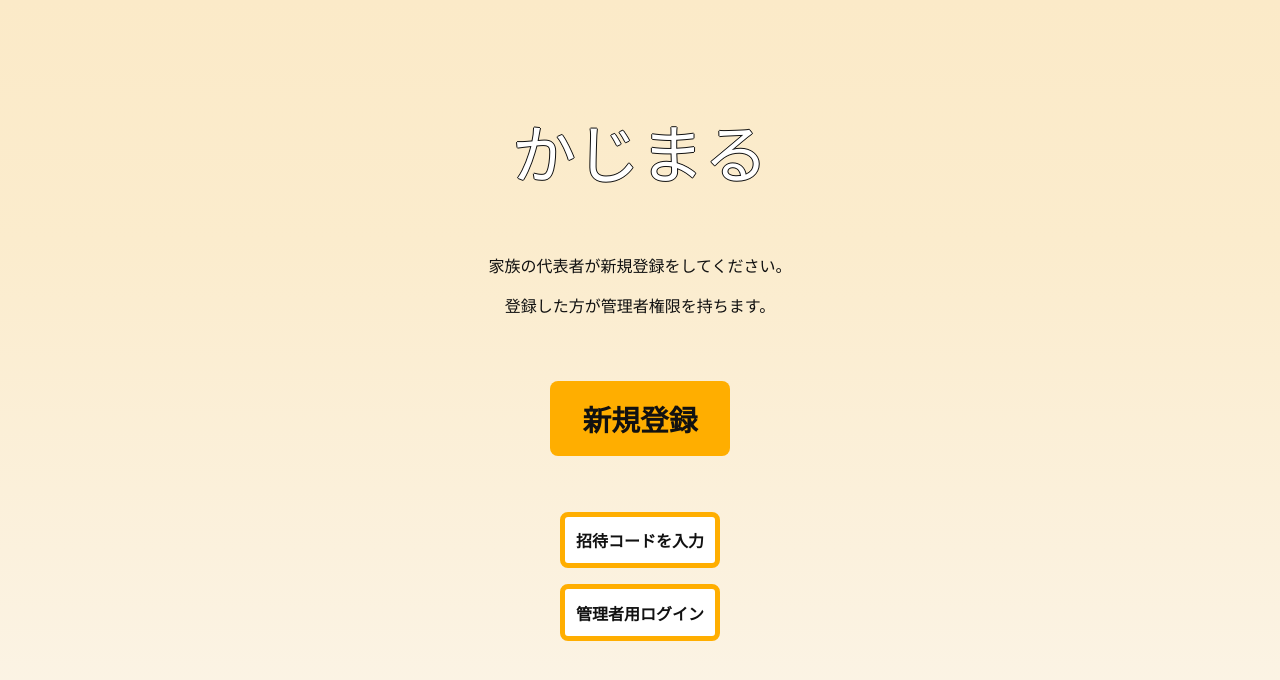
After one commit to autumn-Hackathon-2025-F-Team/kajimaru-app, a Django app: page /index/ in a window 1280 px wide. The commit adds this page. Shown: the top 680 px of the page. Run offline with Django 5.2, Linux system fonts and the light colour scheme.

Commit message:
ログイン前までのhtmlを修正

```diff
--- a/src/apps/user/urls.py
+++ b/src/apps/user/urls.py
@@ -3,6 +3,8 @@ from . import views
 from django.views.generic import TemplateView
 
 urlpatterns = [
+    # テスト用index
+    path('index/', views.index, name='index'),
     # 管理者サインアップ/ログイン
     path('signup/', views.signup, name='signup'),
     path('login/', views.admin_login, name='admin_login'),
--- a/src/apps/user/views.py
+++ b/src/apps/user/views.py
@@ -20,6 +20,9 @@ LS = 'profile_last_seen'
 
 def _gen_household_name(email: str) -> str:
     return f"household-{email.split('@')[0]}-{get_random_string(6)}"
+
+def index(request):
+    return render(request, 'user/index.html')
 
 def signup(request):
     if request.method == 'POST':
--- a/src/static/css/components/button.css
+++ b/src/static/css/components/button.css
@@ -9,7 +9,9 @@ button {
 .btn-primary {
     background-color: var(--btn-primary);
     color: var(--text);
-    margin-top: 3rem;
+    margin-top: 2rem;
+    padding-left: 2.7rem;
+    padding-right: 2.7rem;
 }
 
 .btn-secondary {
@@ -17,11 +19,12 @@ button {
     color: var(--text);
     border: 5px solid var(--btn-secondary-solid);
     padding: 5px 15px;
+    border-radius: 8px;
 }
 
 .btn-danger {
     background-color: var(--btn-bg-danger);
     color: var(--text);
     border: 5px solid var(--btn-danger-solid);
-    padding: 5px 15px;
+    padding: 5px 22px;
 }
--- /dev/null
+++ b/src/static/css/user/index.css
@@ -0,0 +1,48 @@
+/* index.html */
+
+.page-title {
+  font-size: 4rem;
+  text-align: center;
+  color: var(--text-sub);
+  text-shadow:
+    var(--text) 1px 0px 0px,
+    var(--text) 0px 1px 0px,
+    var(--text) -1px 0px 0px,
+    var(--text) 0px -1px 0px;
+}
+
+.index_text {
+  text-align: center;
+  margin-top: 4rem;
+}
+
+.index_button {
+  display: flex;
+  flex-direction: column;
+  align-items: center;
+  margin-top: 2rem;
+}
+
+.big_btn {
+  font-size: 1.8rem;
+  padding: 1rem 2rem;
+  margin-bottom: 3.5rem;
+  border-radius: 8px;
+  font-weight: bold;
+  text-decoration: none;
+}
+
+.second_big_btn {
+  padding: 0.7rem;
+  margin-bottom: 1rem;
+  border-radius: 8px;
+  font-weight: bold;
+  text-decoration: none;
+}
+
+.third_big_btn {
+  padding: 0.7rem;
+  border-radius: 8px;
+  font-weight: bold;
+  text-decoration: none;
+}
--- a/src/static/css/user/user.css
+++ b/src/static/css/user/user.css
@@ -18,13 +18,23 @@ form label {
 }
 
 .link_set {
+    display: flex;
+    flex-direction: column;
+    align-items: center;
     text-align: center;
-    margin-top: 3rem;
+    margin-top: 2rem;
+    gap: 0.5rem;
 }
 
 .link_set a {
     text-decoration: none;
 }
+
+.alert_message {
+  text-align: center;
+}
+
+/* invite_result.html */
 
 .invite_code {
   text-align: center;
@@ -43,16 +53,22 @@ form label {
   text-align: center;
 }
 
+/* member_delete_confirm.html */
+
 .delete_text {
   text-align: center;
   margin-top: 3rem;
 }
+
+/* code_input.html */
 
 .participation_code {
   text-align: center;
   margin-bottom: -0.5rem;
   margin-top: 1rem;
 }
+
+/* family_select.html */
 
 .profile_card {
   background-color: var(--bg-surface);
@@ -71,7 +87,21 @@ form label {
   margin-right: 1rem;
 }
 
+
+/* profile_enter.html */
+
 .pin_target {
   text-align: center;
   margin-top: 1rem;
 }
+
+/* login_error.html */
+
+.unlock_time {
+  text-align: center;
+  margin-top: 3rem;
+  margin-left: 3rem;
+  margin-right: 3rem;
+  background-color: var(--bg-surface);
+  font-size: 2rem;
+}
--- /dev/null
+++ b/src/templates/user/index.html
@@ -0,0 +1,30 @@
+{% extends 'base.html' %}
+{% load static %}
+
+{% block title %}かじまる{% endblock %}
+
+{% block css %}
+  <link rel="stylesheet" href="{% static 'css/components/button.css' %}">
+  <link rel="stylesheet" href="{% static 'css/components/form.css' %}">
+  <link rel="stylesheet" href="{% static 'css/user/user.css' %}">
+  <link rel="stylesheet" href="{% static 'css/user/index.css' %}">
+{% endblock %}
+
+{% block header %}
+{% endblock %}
+
+{% block page_title %}かじまる{% endblock %}
+{% block content %}
+<div class="index_text">
+    <p>家族の代表者が新規登録をしてください。</p>
+    <p>登録した方が管理者権限を持ちます。</p>
+</div>
+<div class="index_button">
+    <a href="/signup/" class="btn-primary big_btn">新規登録</a>
+    <a href="/welcome/" class="btn-secondary second_big_btn">招待コードを入力</a>
+    <a href="/login/" class="btn-secondary third_big_btn">管理者用ログイン</a>
+</div>
+{% endblock %}
+
+{% block footer %}
+{% endblock %}
--- a/src/templates/user/invite_result.html
+++ b/src/templates/user/invite_result.html
@@ -5,19 +5,18 @@
 
 {% block css %}
   <link rel="stylesheet" href="{% static 'css/components/button.css' %}">
-  <link rel="stylesheet" href="{% static 'css/components/form.css' %}">
   <link rel="stylesheet" href="{% static 'css/user/user.css' %}">
 {% endblock %}
 
 {% block header %}
 {% endblock %}
 
+{% block page_title %}こちらが招待コードです{% endblock %}
 {% block content %}
-  <h1>招待コード</h1>
   <p class="invite_code" style="font-size:2rem;letter-spacing:.2rem"><strong>{{ code }}</strong></p>
   <p class="expiration_date">有効期限：{{ expires_at }}</p>
   <p class="caution_text">※ 1回のみ有効。5分以内に入力してください。</p>
   <p class="link_set">
-    <a href="/profiles/">プロフィール一覧へ</a>
+    <a href="/profiles/" class="btn-secondary">プロフィール一覧へ</a>
   </p>
 {% endblock %}
--- a/src/templates/user/member_delete_confirm.html
+++ b/src/templates/user/member_delete_confirm.html
@@ -12,14 +12,14 @@
 {% block header %}
 {% endblock %}
 
+{% block page_title %}プロフィール削除{% endblock %}
 {% block content %}
-<h1>プロフィール削除</h1>
 <p class="delete_text">「{{ member.display_name }}」を削除します。よろしいですか？</p>
 <form method="post">{% csrf_token %}
 <button class="btn-danger">削除する</button>
 </form>
 <p class="link_set">
-    <a href="/profiles/">キャンセル</a>
+    <a href="/profiles/" class="btn-secondary">キャンセル</a>
 </p>
 {% endblock %}
 
--- a/src/templates/user/profiles.html
+++ b/src/templates/user/profiles.html
@@ -12,14 +12,14 @@
 {% block header %}
 {% endblock %}
 
+{% block page_title %}プロフィール入室{% endblock %}
 {% block content %}
-<h1>プロフィール入室</h1>
 <p>対象: <strong>{{ member.display_name }}</strong></p>
   <form method="post">{% csrf_token %}
     {{ form.as_p }}
     <button class="btn-primary" type="submit">入室する</button>
   </form>
-  {% for m in messages %}<p style="color:red">{{ m }}</p>{% endfor %}
+  {% for m in messages %}<p class="alert_message" style="color:red">{{ m }}</p>{% endfor %}
   <p><a href="/welcome/">戻る</a></p>
 {% endblock %}
 
```
Also changed, not shown: src/static/css/components/top_nav.css (+5 -2 lines), src/templates/user/code_input.html (+3 -5 lines), src/templates/user/family_select.html (+5 -3 lines), src/templates/user/invite_issue.html (+3 -4 lines), src/templates/user/login.html (added, +30 -0 lines), src/templates/user/login_error.html (added, +18 -0 lines), src/templates/user/owner_family_manage.html (+6 -6 lines), src/templates/user/owner_login.html (+5 -5 lines), src/templates/user/owner_signup.html (+4 -4 lines), src/templates/user/profile_enter.html (+6 -5 lines).
